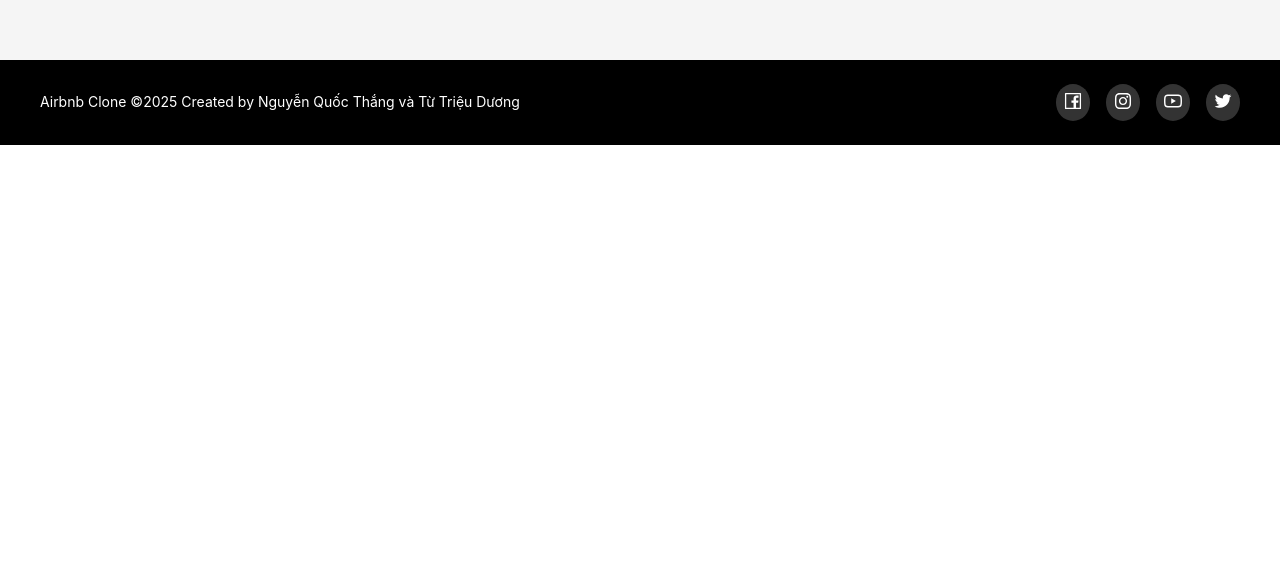
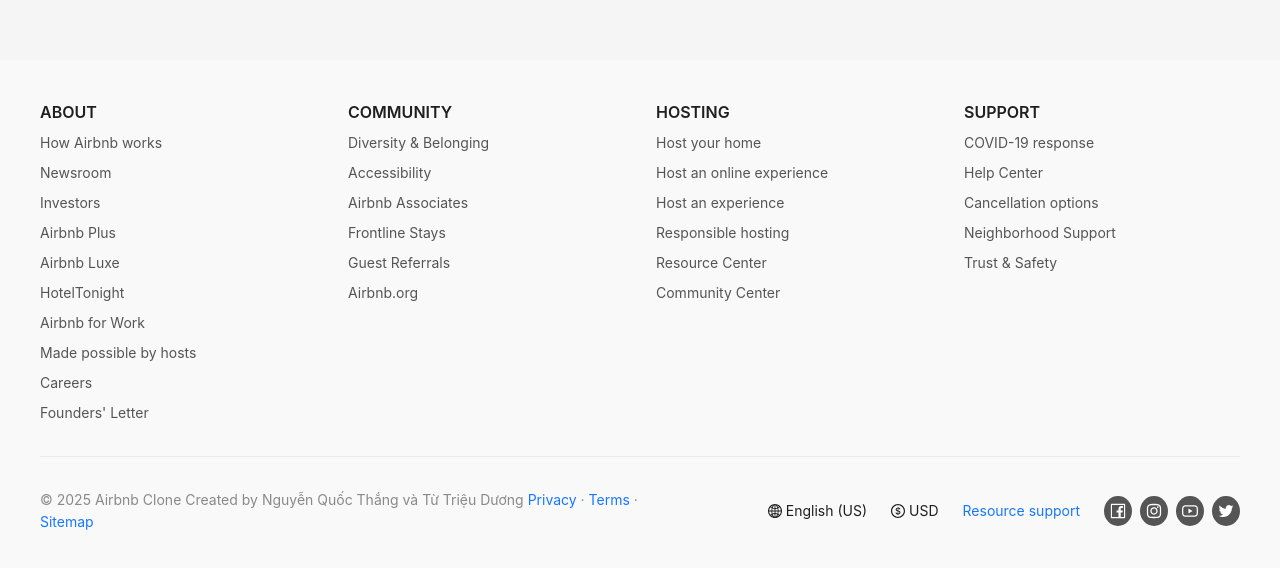
Before and after one commit to Nguy3nQu0cThang/NextJS-Capstone, a Next.js app: page / in a window 1280 px wide. Shown: the part 820-1388 px from the top of the page. Before the commit the page ends 965 px from the top, so only its background shows below. Built offline with nearby package versions, Linux system fonts and the light colour scheme; no server answers.

Commit message:
sửa lại footer"

```diff
--- a/src/app/components/Footer.jsx
+++ b/src/app/components/Footer.jsx
@@ -1,16 +1,73 @@
 "use client";
 
+import { Layout, Row, Col, Typography, Space, Divider } from "antd";
 import {
   FacebookOutlined,
   InstagramOutlined,
   YoutubeOutlined,
   TwitterOutlined,
+  GlobalOutlined,
+  DollarOutlined,
+  MessageOutlined,
 } from "@ant-design/icons";
-import { Layout, Row, Col, Typography, Space } from "antd";
 import { useState } from "react";
 
 const { Footer } = Layout;
-const { Text } = Typography;
+const { Title, Link, Text } = Typography;
+
+const AppFooter = () => {
+  const [hovered, setHovered] = useState(null);
+
+  const footerData = [
+    {
+      title: "ABOUT",
+      items: [
+        "How Airbnb works",
+        "Newsroom",
+        "Investors",
+        "Airbnb Plus",
+        "Airbnb Luxe",
+        "HotelTonight",
+        "Airbnb for Work",
+        "Made possible by hosts",
+        "Careers",
+        "Founders' Letter",
+      ],
+    },
+    {
+      title: "COMMUNITY",
+      items: [
+        "Diversity & Belonging",
+        "Accessibility",
+        "Airbnb Associates",
+        "Frontline Stays",
+        "Guest Referrals",
+        "Airbnb.org",
+      ],
+    },
+    {
+      title: "HOSTING",
+      items: [
+        "Host your home",
+        "Host an online experience",
+        "Host an experience",
+        "Responsible hosting",
+        "Resource Center",
+        "Community Center",
+      ],
+    },
+    {
+      title: "SUPPORT",
+      items: [
+        "COVID-19 response",
+        "Help Center",
+        "Cancellation options",
+        "Neighborhood Support",
+        "Trust & Safety",
+      ],
+    },
+  ];
+
   const socialIcons = [
     { icon: <FacebookOutlined />, label: "Facebook" },
     { icon: <InstagramOutlined />, label: "Instagram" },
@@ -18,20 +75,47 @@
     { icon: <TwitterOutlined />, label: "Twitter" },
   ];
 
-const AppFooter = () => {
-  const [hovered, setHovered] = useState(null);
   return (
-    <Footer style={{ background: "#000", color: "#fff", padding: "24px 40px" }}>
+    <Footer style={{ background: "#f9f9f9", padding: "40px" }}>
+      <Row gutter={[32, 24]}>
+        {footerData.map((col) => (
+          <Col xs={24} sm={12} md={6} key={col.title}>
+            <Title level={5}>{col.title}</Title>
+            <Space direction="vertical" size="small">
+              {col.items.map((item) => (
+                <Link key={item} href="#" style={{ color: "#555" }}>
+                  {item}
+                </Link>
+              ))}
+            </Space>
+          </Col>
+        ))}
+      </Row>
+
+      <Divider style={{ margin: "32px 0" }} />
+
       <Row justify="space-between" align="middle">
-        <Col>
-          <Text style={{ color: "#fff" }}>
-            Airbnb Clone ©{new Date().getFullYear()} Created by Nguyễn Quốc
-            Thắng và Từ Triệu Dương
+        <Col xs={24} md={12}>
+          <Text type="secondary">
+            © {new Date().getFullYear()} Airbnb Clone Created by Nguyễn Quốc
+            Thắng và Từ Triệu Dương{" "}
+            <Link href="#">Privacy</Link> · <Link href="#">Terms</Link> ·{" "}
+            <Link href="#">Sitemap</Link>
           </Text>
         </Col>
 
-        <Col>
-          <Space size="middle">
+        <Col xs={24} md={12} style={{ textAlign: "right" }}>
+          <Space size="large">
+            <Text>
+              <GlobalOutlined /> English (US)
+            </Text>
+            <Text>
+              <DollarOutlined /> USD
+            </Text>
+            <Link href="#">
+              Resource support
+            </Link>
+            <Space>
               {socialIcons.map((item, index) => (
                 <a
                   key={item.label}
@@ -43,11 +127,11 @@
                   <span
                     style={{
                       display: "inline-block",
-                    fontSize: 18,
+                      fontSize: 16,
                       color: "#fff",
-                    background: hovered === index ? "#ff4d4f" : "#333",
+                      background: hovered === index ? "#ff4d4f" : "#555",
                       borderRadius: "50%",
-                    padding: 8,
+                      padding: 6,
                       transition: "background 0.3s ease",
                     }}
                   >
@@ -56,6 +140,7 @@
                 </a>
               ))}
             </Space>
+          </Space>
         </Col>
       </Row>
     </Footer>
```
Lines whose indentation alone changed are shown as unchanged.
